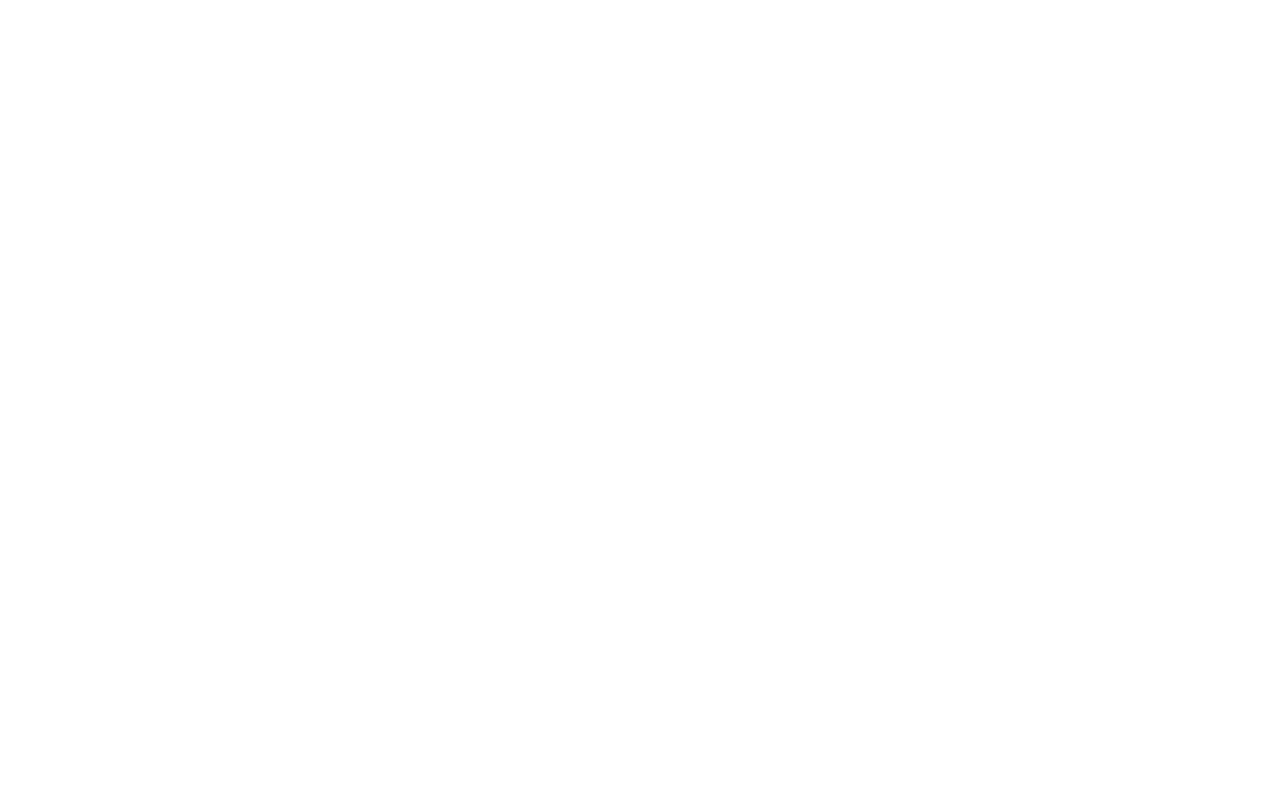
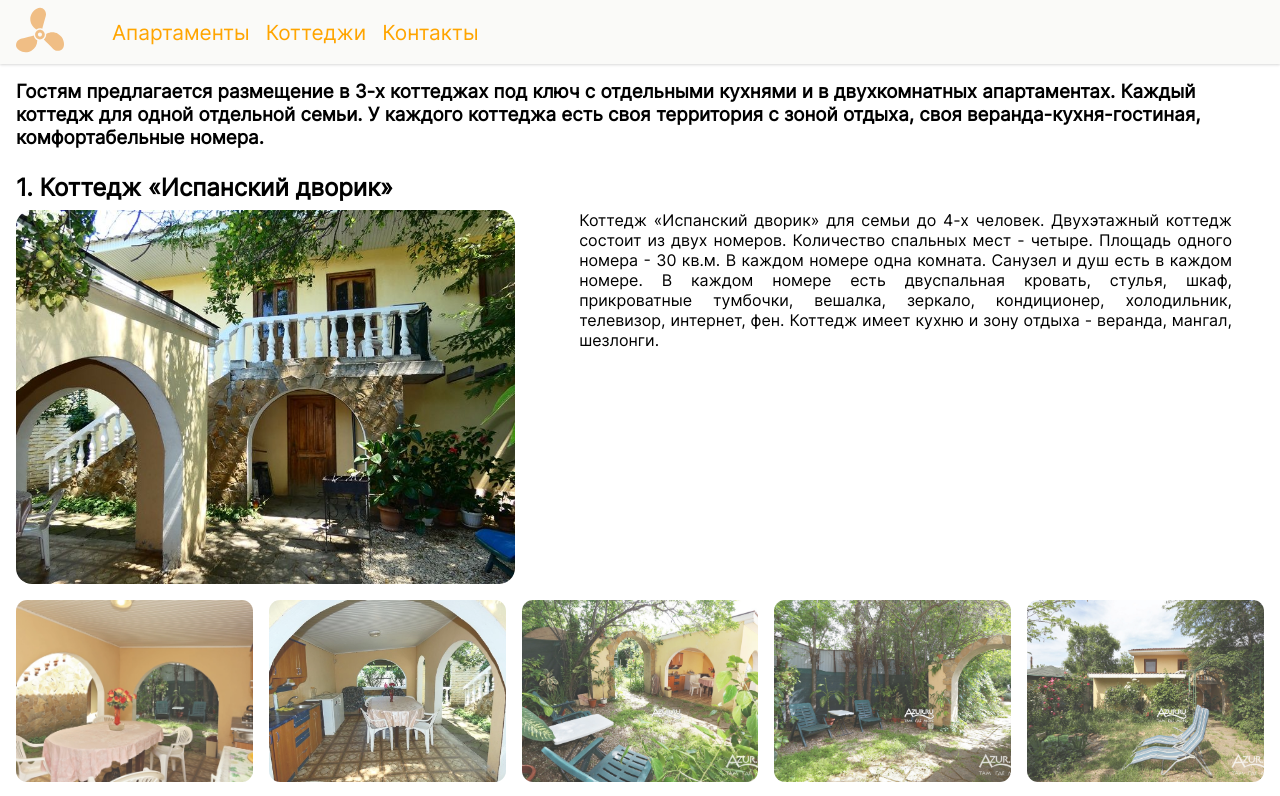
Before and after one commit to cheidru/iris-hotel, a React (Vite) app in the folder pilot-villa-react/: page /cottage in a window 1280 px wide. Shown: the top 796 px of the page. Built offline with nearby package versions, Linux system fonts and the light colour scheme.

Commit message:
fix: remove body scroll on modal window

```diff
--- a/pilot-villa-react/src/App.css
+++ b/pilot-villa-react/src/App.css
@@ -88,6 +88,7 @@
 }
 
 .title {
+  height: 100vh;
   display: flex;
   flex-direction: column;
   gap: 1rem;
@@ -106,6 +107,10 @@
   padding-inline: 2rem;
   font-size: 1.2rem;
   color: white;
+}
+
+.main-card-container {
+  padding-bottom: 2rem;
 }
 
 .main-card-title > h2 {
@@ -300,12 +305,8 @@
 
 .modal-wrapper img {
   width: 100%;
-  height: fit-content;
-}
-
-.modal-wrapper img {
-  width: 100vw;
   height: auto;
+  overflow: hidden;
 }
 
 .yandex-map {
@@ -326,9 +327,10 @@
     width: 80rem;
   }
 
-  .vk-video {
-    width: 100vw;
-    height: auto;
+  iframe {
+    max-width: 100%;
+    height: 100%;
+    padding: 1rem;
   }
 }
 
@@ -363,6 +365,11 @@
 
   .main-card-title .card-wrapper img {
     width: 100%;
+  }
+
+  .main-card-title .card-wrapper div {
+    padding: 0;
+    padding-bottom: 1rem;
   }
 }
 
--- a/pilot-villa-react/src/App.tsx
+++ b/pilot-villa-react/src/App.tsx
@@ -52,7 +52,7 @@
         <nav className='main-menu'>
           <Link className="nav-link" to="/apartment">Апартаменты</Link>
           <Link className="nav-link" to="/cottage">Коттеджи</Link>
-          <Link className="nav-link" to="/about">О нас</Link>
+          <Link className="nav-link" to="/about">Контакты</Link>
         </nav>
 
         <div className="burger-btn-wrapper" onClick={() => setBurgerMnuOn(!burgerMnuOn)}>
--- a/pilot-villa-react/src/components/Cards/MainCard.tsx
+++ b/pilot-villa-react/src/components/Cards/MainCard.tsx
@@ -6,6 +6,12 @@
 
 export default function MainCard( props: CardProps ) {
   const [sliderPage, setSliderPage] = useState(0)
+
+  const sliderContent = props.cards?.map((card, index) =>
+    <Card key={index} src={card.src} descr={card.descr} imagePos={index}/>
+  )
+
+  const cardQTY = sliderContent?.length
 
   useEffect(() => {
       if (props.screen == "mobile") {
@@ -21,17 +27,10 @@
       if (direction === 'left' && sliderPage > 0) {
         setSliderPage(prevPage => prevPage - 1)
       } else if (direction === 'right' && cardQTY && sliderPage < cardQTY -1) {
-        console.log('cardQTY = ', cardQTY, 'sliderPage = ', sliderPage);
         setSliderPage(prevPage => prevPage + 1)
       }
       console.log(sliderPage);
     }
-
-  const sliderContent = props.cards?.map((card, index) =>
-    <Card key={index} src={card.src} descr={card.descr} imagePos={index}/>
-  )
-
-  const cardQTY = sliderContent?.length
 
   function shootModal() {
     const card = event?.target as HTMLElement
@@ -57,12 +56,10 @@
         gallery: props.cards,
       }
     )}
-
-
   }
 
   return (
-    <>
+    <div className="main-card-container">
       <div className="main-card-title">
         <h2>{props.title}</h2>
         <div onClick={shootModal} id="title-card">
@@ -75,13 +72,22 @@
       { props.screen == "mobile" ?
           // Slider
           <div className="slider-wrapper">
-            <div className="slider-btn left-btn" onClick={() => moveSlide('left')}><img src={arrowBTN} alt="slider button left" /></div>
+            {sliderPage > 0 &&
+              <div className="slider-btn left-btn" onClick={() => moveSlide('left')}>
+                <img src={arrowBTN} alt="slider button left" />
+              </div>
+            }
             <div className="slider-window">
               <div className="slider-card-wrapper" id={props.id} onClick={shootModal}>
                 {sliderContent}
               </div>
             </div>
-            <div className="slider-btn right-btn" onClick={() => moveSlide('right')}><img src={arrowBTN} alt="slider button right" /></div>
+            {cardQTY && sliderPage < cardQTY - 1 &&
+              <div className="slider-btn right-btn" onClick={() => moveSlide('right')}>
+                <img src={arrowBTN} alt="slider button right" />
+              </div>
+            }
+
           </div> :
           // Grid
           <div className="grid-wrapper" id={props.id} onClick={shootModal}>
@@ -96,6 +102,6 @@
           </div>
         </div>
       }
-    </>
+    </div>
   )
 }
--- a/pilot-villa-react/src/components/Cottage/Cottage.tsx
+++ b/pilot-villa-react/src/components/Cottage/Cottage.tsx
@@ -1,6 +1,6 @@
 import MainCard from "../Cards/MainCard"
 import { ModalProps, ScreenType } from "../../services/interface"
-import { cottageJapan, cottageWood, cottageBamboo } from "../../services/data"
+import { cottageSpain, cottageWood, cottageBamboo } from "../../services/data"
 import { useState } from "react"
 import Modal from "../Modal/Modal"
 
@@ -29,8 +29,13 @@
           своя веранда-кухня-гостиная, комфортабельные номера.</h3>
 
         <MainCard
-          {...cottageJapan}
-          id="japan"
+          {...cottageSpain}
+          id="spain"
+          screen={props.screenType}
+          setModal={setModalPic} />
+        <MainCard
+          {...cottageBamboo}
+          id="bamboo"
           screen={props.screenType}
           setModal={setModalPic} />
         <MainCard
@@ -38,11 +43,6 @@
           id="wood"
           screen={props.screenType}
           setModal={setModalPic} />
-        <MainCard
-          {...cottageBamboo}
-          id="bamboo"
-          screen={props.screenType}
-          setModal={setModalPic} />
     </main>
   )
 }
--- a/pilot-villa-react/src/components/Home/Home.tsx
+++ b/pilot-villa-react/src/components/Home/Home.tsx
@@ -3,8 +3,8 @@
 export default function Home() {
   return (
     <main className="title">
-      <h1 className="title-head">Отель «Усадьба Лётчика»</h1>
-      <h3 className="title-text">Тихое, спокойное и закрытое место для уединённого отдыха,
+      <h1 className="title-head">«Усадьба Лётчика»</h1>
+      <h3 className="title-text">Уединённый семейный отдых - тихое, спокойное и закрытое место для уединённого отдыха,
          со старинной, легендарной историей и прохладой от фруктового сада, расположенное по
          улице Мичурина в Коктебеле в 5 минутах ходьбы от моря и центра.
       </h3>
--- a/pilot-villa-react/src/components/Modal/Modal.tsx
+++ b/pilot-villa-react/src/components/Modal/Modal.tsx
@@ -24,9 +24,12 @@
     }
   }
 
+  useEffect(() => swipe(), [touchEnd, touchStart])
+
   useEffect(() => {
-    swipe()
-  }, [touchEnd, touchStart])
+    toggleBodyScroll()
+    return() => toggleBodyScroll()
+  }, [])
 
   function turnModalOff() {
     if (props.setModal) {
@@ -36,7 +39,10 @@
         modalOn: false,
       }
     )}
+  }
 
+  function toggleBodyScroll() {
+    document.body.style.overflow = document.body.style.overflow === "hidden" ? "unset" : "hidden"
   }
 
   return (
--- a/pilot-villa-react/src/main.tsx
+++ b/pilot-villa-react/src/main.tsx
@@ -5,8 +5,8 @@
 
 createRoot(document.getElementById('root')!).render(
   // https://ru.stackoverflow.com/questions/1539856/%D0%91%D0%B5%D0%BB%D1%8B%D0%B9-%D1%8D%D0%BA%D1%80%D0%B0%D0%BD-%D0%BF%D1%80%D0%B8-deploy-vite-react-%D0%BD%D0%B0-gh-pages
-  // <BrowserRouter basename='/'>
-  <BrowserRouter basename='/iris-hotel'>
+  // <BrowserRouter basename='/iris-hotel'>
+  <BrowserRouter basename='/'>
     <App />
   </BrowserRouter>
 )
--- a/pilot-villa-react/src/services/data.ts
+++ b/pilot-villa-react/src/services/data.ts
@@ -1,9 +1,9 @@
 import { CardProps } from "./interface"
 
-export const cottageJapan : CardProps = {
-  title: "Коттедж в стиле «Япония»",
+export const cottageSpain : CardProps = {
+  title: "1. Коттедж «Испанский дворик»",
   src: new URL('/src/assets/img/cottage/japan/jap1.jpg', import.meta.url).href,
-  descr: `Коттедж в стиле «Япония» для семьи до 4-х человек. Двухэтажный коттедж состоит из двух номеров.
+  descr: `Коттедж «Испанский дворик» для семьи до 4-х человек. Двухэтажный коттедж состоит из двух номеров.
   Количество спальных мест - четыре. Площадь одного номера - 30 кв.м. В каждом номере одна комната.
   Санузел и душ есть в каждом номере. В каждом номере есть двуспальная кровать, стулья, шкаф, прикроватные тумбочки, вешалка, зеркало,
   кондиционер, холодильник, телевизор, интернет, фен.
@@ -73,10 +73,11 @@
 }
 
 export const cottageBamboo : CardProps = {
-  title: "Коттедж «В бамбуковой роще»",
+  title: "2. Коттедж «В бамбуковой роще»",
   src: new URL('/src/assets/img/cottage/bamboo/bamboo1.jpg', import.meta.url).href,
   descr: `Коттедж «В бамбуковой роще». Два спальных места (возможно 1 доп место).
-Площадь номера 17 кв.м. Номер состоит из одной комнаты и кухни. Ванная и туалет стоят отдельным блоком рядом с коттеджем . Душевая кабинка,бидэ, умывальник-тюльпан,зеркало, туалет.
+Площадь номера 17 кв.м. Номер состоит из одной комнаты и кухни. Ванная и туалет стоят отдельным блоком рядом с коттеджем.
+ Душевая кабинка, бидэ, умывальник-тюльпан,зеркало, туалет.
 Мебель:	двуспальная кровать, кресло-кровать, стулья, шкаф, прикроватные тумбочки, вешалки, зеркало.
 Удобства:	кондиционер, холодильник, телевизор, посуда, интернет, фен, зона отдыха (веранда, мангал, шезлонги)`,
   cards: [
@@ -111,10 +112,11 @@
 }
 
 export const cottageWood : CardProps = {
-  title: "Коттедж «Деревянный»",
+  title: "3. Коттедж «Деревянный»",
   src: new URL('/src/assets/img/cottage/wood/wood1.jpg', import.meta.url).href,
-  descr: `Коттедж в «Бамбуковой роще» (Деревянный коттедж). Два спальных места (возможно 1 доп место).
-Площадь номера 17 кв.м. Номер состоит из одной комнаты и кухни. Ванная и туалет стоят отдельным блоком рядом с коттеджем . Душевая кабинка,бидэ, умывальник-тюльпан,зеркало, туалет.
+  descr: `Коттедж «Деревянный». Два спальных места (возможно 1 доп место).
+Площадь номера 17 кв.м. Номер состоит из одной комнаты и кухни. Ванная и туалет стоят отдельным блоком рядом с коттеджем.
+ Душевая кабинка,бидэ, умывальник-тюльпан,зеркало, туалет.
 Мебель:	двуспальная кровать, кресло-кровать, стулья, шкаф, прикроватные тумбочки, вешалки, зеркало.
 Удобства:	кондиционер, холодильник, телевизор, посуда, интернет, фен, зона отдыха (веранда, мангал, шезлонги)`,
   cards: [
@@ -153,7 +155,7 @@
   title: "Аппартаменты 2х-комнатные",
   src: new URL('/src/assets/img/apart/apart1.jpg', import.meta.url).href,
   descr: `В аппартаментах две комнаты и кухня-гостиная. Общая площадь - 60 кв.м.
-  В аппартаментах имеется санузел и душ. Мебель:	двуспальная кровать, диван-кровать, стулья, шкаф,
+  В аппартаментах имеется санузел, душ и бидэ. Мебель:	двуспальная кровать, диван-кровать, стулья, шкаф,
   прикроватные тумбочки, стол, вешалка, зеркало, посуда. Удобства -	кондиционер, холодильник, телевизор, посуда, интернет, фен, зона отдыха (мангал, шезлонги).
 `,
   cards: [
--- a/pilot-villa-react/vite.config.ts
+++ b/pilot-villa-react/vite.config.ts
@@ -4,8 +4,8 @@
 // https://vite.dev/config/
 export default defineConfig(
   {
-    // base: '/',
-    base: '/iris-hotel',
+    base: '/',
+    // base: '/iris-hotel',
     plugins: [react()],
   }
 
```
Lines whose indentation alone changed are shown as unchanged.
